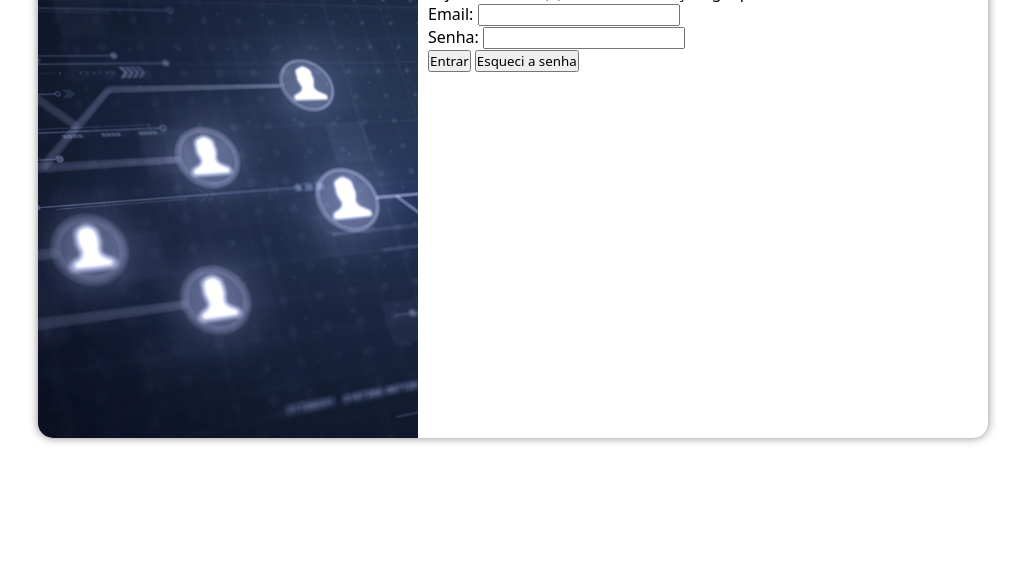
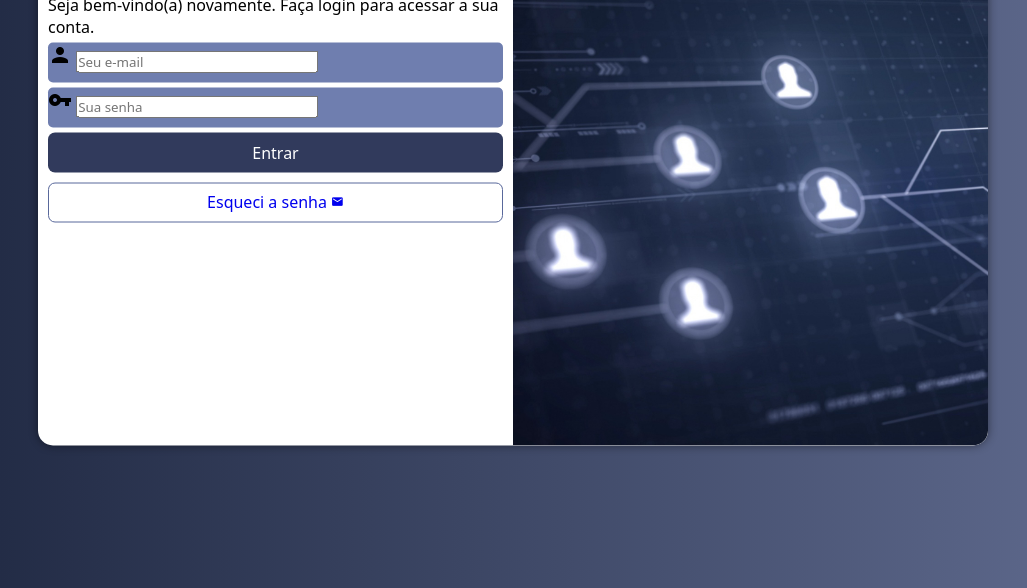
Before and after one commit to victoremanuel77/projeto-login, a plain HTML site: page index.html in a window 1280 px wide. Shown: the part 212-800 px from the top of the page, without its empty margins (127-1154 px from the left). Drawn offline with Linux system fonts and the light colour scheme.

Commit message:
formatação do formulário

```diff
--- a/index.html
+++ b/index.html
@@ -5,6 +5,7 @@
     <meta http-equiv="X-UA-Compatible" content="IE=edge">
     <meta name="viewport" content="width=device-width, initial-scale=1.0">
     <title>Login</title>
+    <link href="https://fonts.googleapis.com/icon?family=Material+Icons" rel="stylesheet">
     <link rel="stylesheet" href="styles/style.css">
     <link rel="stylesheet" href="styles/media.css">
 </head>
@@ -18,15 +19,19 @@
                 <h1>Login</h1>
                 <p>Seja bem-vindo(a) novamente. Faça login para acessar a sua conta.</p>
                 <form action="login.php" method="post">
-                    <div>
-                        <label for="email">Email: <input type="email" name="email" id="email"></label>
+                    <div class="campo">
+                        <span class="material-icons">person</span>
+                        <input type="email" name="email" id="email" autocomplete="email"  placeholder="Seu e-mail" required maxlength="30" size="25">
+                        <label for="email">Email: </label>
                     </div>
-                    <div>
-                        <label for="senha">Senha: <input type="password" name="senha" id="senha"></label>
+                    <div class="campo">
+                        <span class="material-icons">vpn_key</span>
+                        <input type="password" name="senha" id="senha" autocomplete="current-password" re placeholder="Sua senha" required minlength="8" maxlength="20" size="25">
+                        <label for="senha">Senha: </label>
                     </div>
                     <div>
                         <input type="submit" value="Entrar">
-                        <input type="button" value="Esqueci a senha">
+                        <a href="esqueci.html" class="button">Esqueci a senha <span class="material-icons">mail</span></a>
                     </div>
                 </form>
             </div>
--- a/styles/media.css
+++ b/styles/media.css
@@ -12,7 +12,7 @@
         height: 100%;
         background: #fff url('../images/login.jpg')   no-repeat left center;
         background-size: cover;
-        height: 500px;
+        height: 515px;
     }
 
     div#formulario {
@@ -27,17 +27,27 @@
     }
 
     div#imagem {
-        float: left;
-        width: 40%;
+        float: right;
+        width: 50%;
         height: 100%;
         background: #fff url('../images/login.jpg')   no-repeat left center;
         background-size: cover;
-        height: 500px;
+        height: 515px;
     }
 
     div#formulario {
-        float: right;
-        width: 60%;
+        float: left;
+        width: 50%;
         height: 100%;
     }
+
+    div#formulario > h1 {
+        text-align: center;
+        font-size: 2em;
+        margin-bottom: 10px;
+    }
+
+    div#formulario > p {
+        font-size: 1em;
+    }
 }
--- a/styles/style.css
+++ b/styles/style.css
@@ -17,7 +17,8 @@
 html, body {
     height: 100vh;
     width: 100vw;
-    background-color: #fff;
+    background-color: var(--quarta-cor);
+    background-image: linear-gradient(to left, var(--terceira-cor), var(--main-color));
 }
 
 main {
@@ -33,7 +34,7 @@ section#login {
     transform: translate(-50%, -50%);
     background-color: #fff;
     width: 250px;
-    height: 500px;
+    height: 515px;
     border-radius: 15px;
     overflow: hidden;
     box-shadow: 0px 0px 10px rgba(0, 0, 0, 0.466);
@@ -52,3 +53,63 @@ div#formulario {
     display: block;
     padding: 10px;
 }
+
+div#formulario > h1 {
+    text-align: center;
+    margin-bottom: 10px;
+}
+
+div#formulario > p {
+    font-size: 0.8em;
+}
+
+div.campo {
+    background-color: #6f7eaf;
+    border-radius: 5px;
+    height: 40px;
+    width: 100%;
+    margin: 5px 0px;
+}
+
+form label {
+    display: none;
+}
+
+input[type=submit] {
+    display: block;
+    background-color: #313a5c;
+    height: 40px;
+    width: 100%;
+    border: none;
+    color: #fff;
+    font-size: 1em;
+    border-radius: 7px;
+    padding: 5px;
+    cursor: pointer;
+}
+
+input[type=submit]:hover {
+    background-color: #59689b;
+}
+
+a.button {
+    display: block;
+    background-color: #fff;
+    text-decoration: none;
+    text-align: center;
+    height: 40px;
+    width: 100%;
+    margin-top: 10px;
+    border: 1px solid #59689b;
+    border-radius: 7px;
+    padding: 7px;
+}
+
+a.button > span {
+    font-size: 0.8em;
+}
+
+a.button:hover {
+    background-color: #59689b;
+    color: #fff;
+}
```
